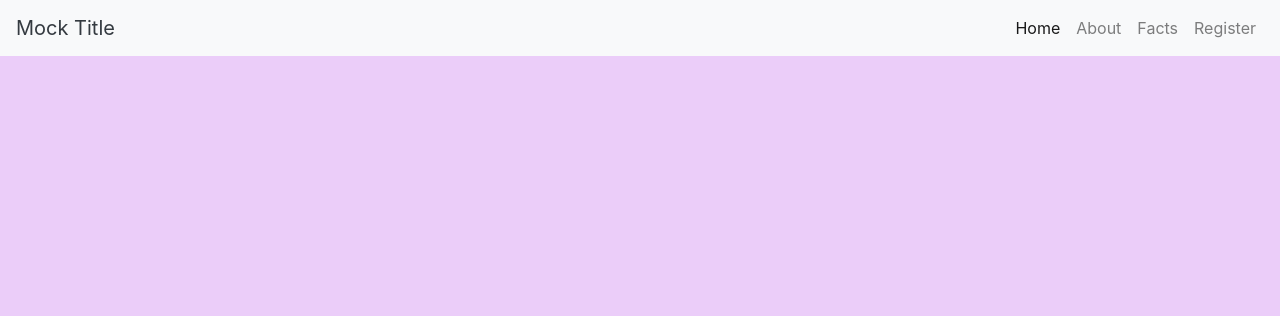
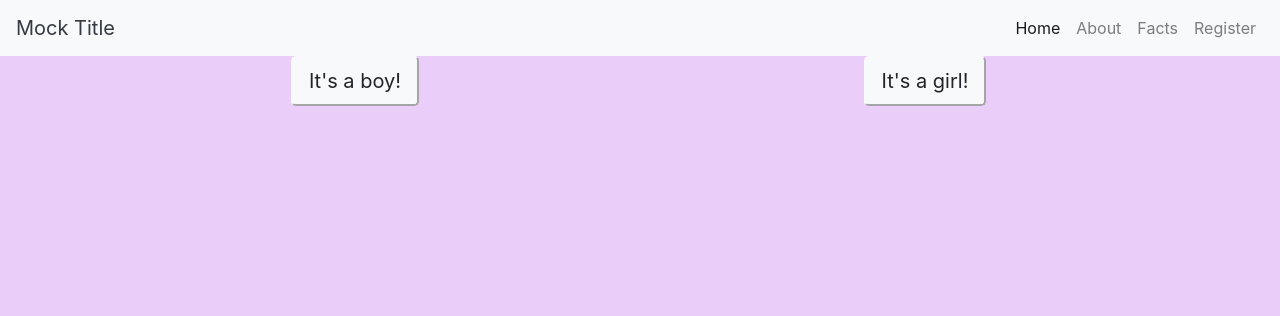
Before and after one commit to DennisHC/PennAppsXXI, a Django app: page / in a window 1280 px wide. Shown: the top 316 px of the page. Run offline with Django 3.2, Linux system fonts and the light colour scheme; some libraries are stand-ins or nearby versions.

Commit message:
Added basic buttons to homepage

```diff
--- a/mysite/mysite/views.py
+++ b/mysite/mysite/views.py
@@ -2,5 +2,7 @@ from django.shortcuts import render, redirect
 from django.http import HttpResponse
 
 # Create your views here.
+
+
 def index(request):
-    return render(request, 'users/base.html')
+    return render(request, 'users/homepage.html')
--- a/mysite/users/templates/users/homepage.html
+++ b/mysite/users/templates/users/homepage.html
@@ -1 +1,15 @@
-{% extends "users/base.html" %}
+{% extends 'users/base.html' %} {% block content %}
+<div class="container"></div>
+
+<div class="container">
+  <div class="row">
+    <div class="col-sm d-flex justify-content-center">
+      <button type="button" class="btn-lg btn-light">It's a boy!</button>
+    </div>
+    <div class="col-sm d-flex justify-content-center">
+      <button type="button" class="btn-lg btn-light">It's a girl!</button>
+    </div>
+  </div>
+</div>
+
+{% endblock content %}
```
Also changed, not shown: mysite/users/templates/users/base.html (+5 -3 lines).
